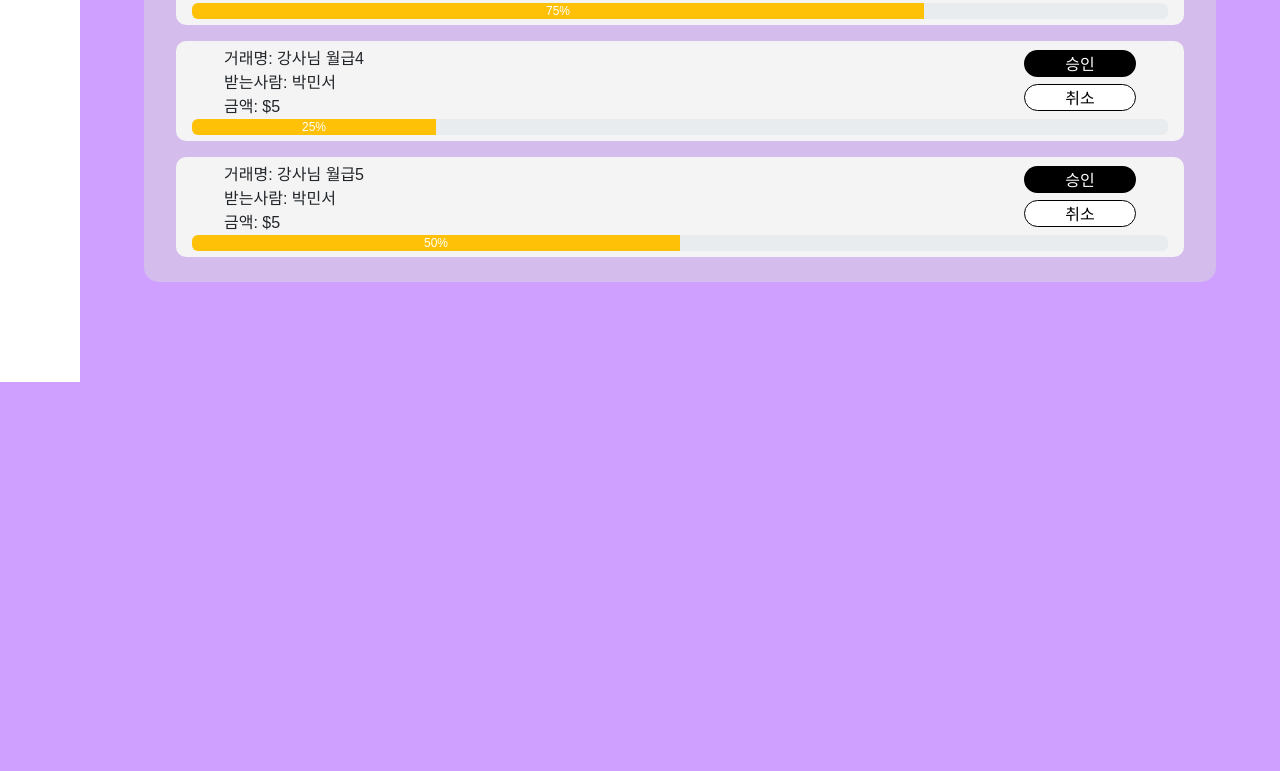
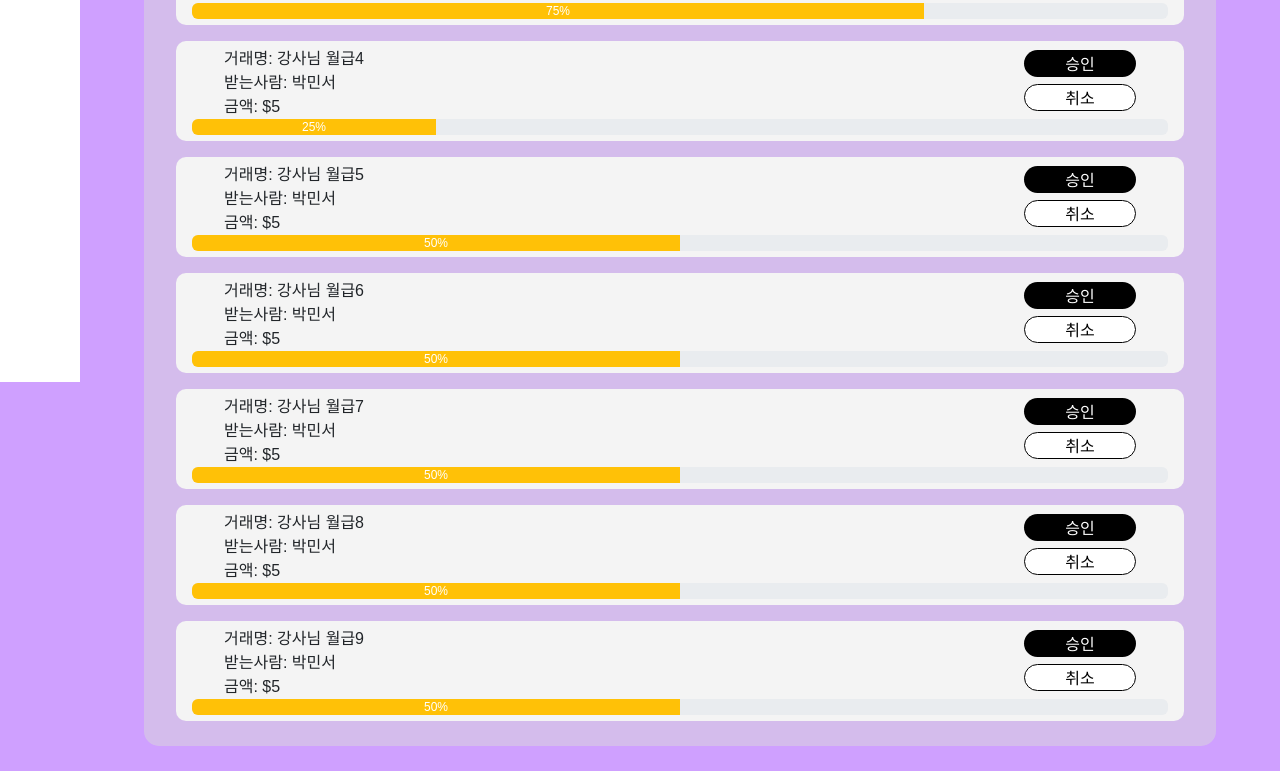
Before and after one commit to km3140/NoLeak-dApp_Hackathon, a React (Create React App) app in the folder client/: page /tran in a window 1280 px wide. Shown: the part 498-1269 px from the top of the page. Before the commit the page ends 805 px from the top, so only its background shows below. Built offline with nearby package versions, Linux system fonts and the light colour scheme; no server answers.

Commit message:
fix 자세히보기

```diff
--- a/client/src/pages/Transaction.js
+++ b/client/src/pages/Transaction.js
@@ -40,6 +40,30 @@ const Transaction = () => {
       amount: '$5',
       agreeRate: 50,
     },
+    {
+      name: '강사님 월급6',
+      receiver: '박민서',
+      amount: '$5',
+      agreeRate: 50,
+    },
+    {
+      name: '강사님 월급7',
+      receiver: '박민서',
+      amount: '$5',
+      agreeRate: 50,
+    },
+    {
+      name: '강사님 월급8',
+      receiver: '박민서',
+      amount: '$5',
+      agreeRate: 50,
+    },
+    {
+      name: '강사님 월급9',
+      receiver: '박민서',
+      amount: '$5',
+      agreeRate: 50,
+    },
   ];
 
   // (자세히보기, 메인으로) 토글기능
@@ -50,6 +74,7 @@ const Transaction = () => {
   useEffect(() => {
     getLocation();
     window.scrollTo(0, 0);
+    console.log(process.env.PUBLIC_URL);
   });
 
   //모달창 토글
@@ -66,11 +91,11 @@ const Transaction = () => {
             id="deposit_btn"
             onClick={() => setModalShow(true)}
           >
-            {/* 이 아이디값 말고는 효과가 안먹음; */}
+            {/* 이 아이디값 말고는 효과가 안먹음;; */}
             거래 추가
           </Button>
           <AddTransModal show={modalShow} onHide={() => setModalShow(false)} />
-          {location === '/' ? (
+          {location === process.env.PUBLIC_URL ? (
             <Link to="/tran" style={{ textDecoration: 'none' }}>
               <div className="main_move_btn">
                 자세히보기 <FaAngleDoubleRight />
```
